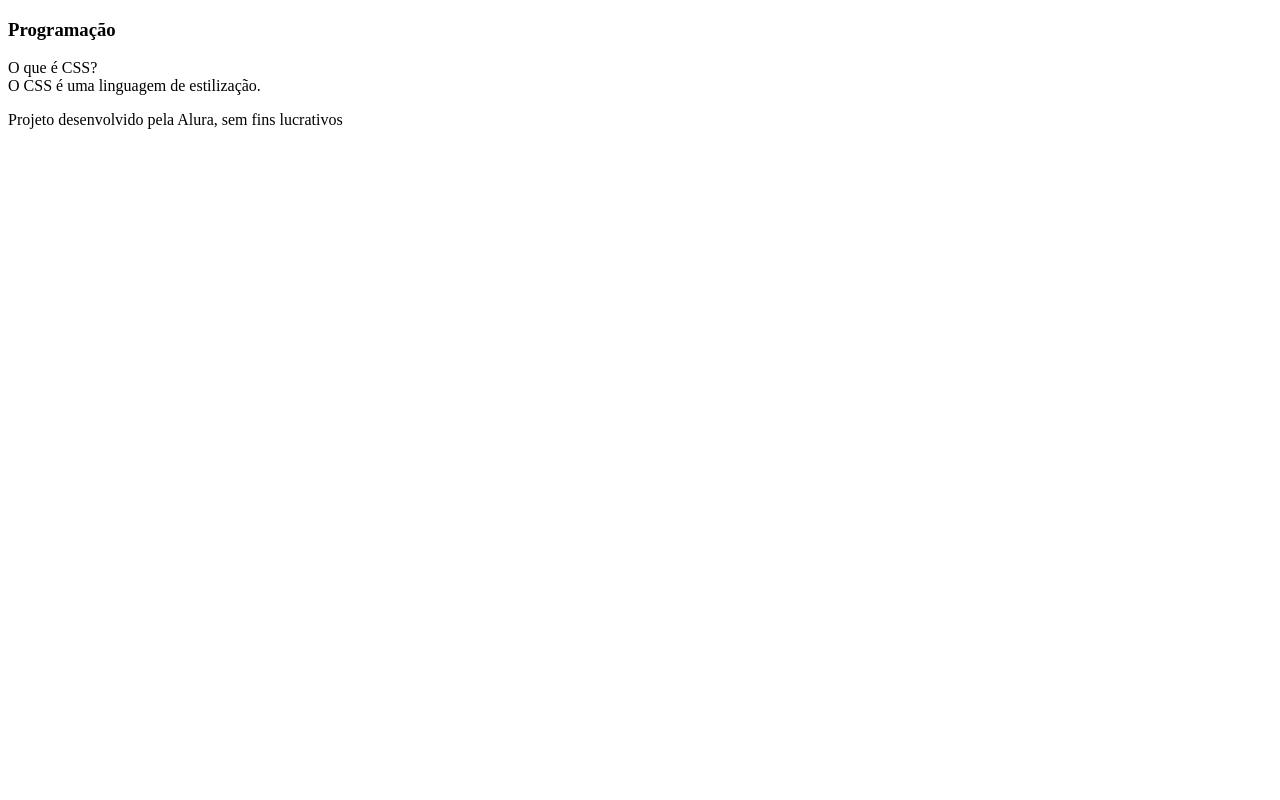
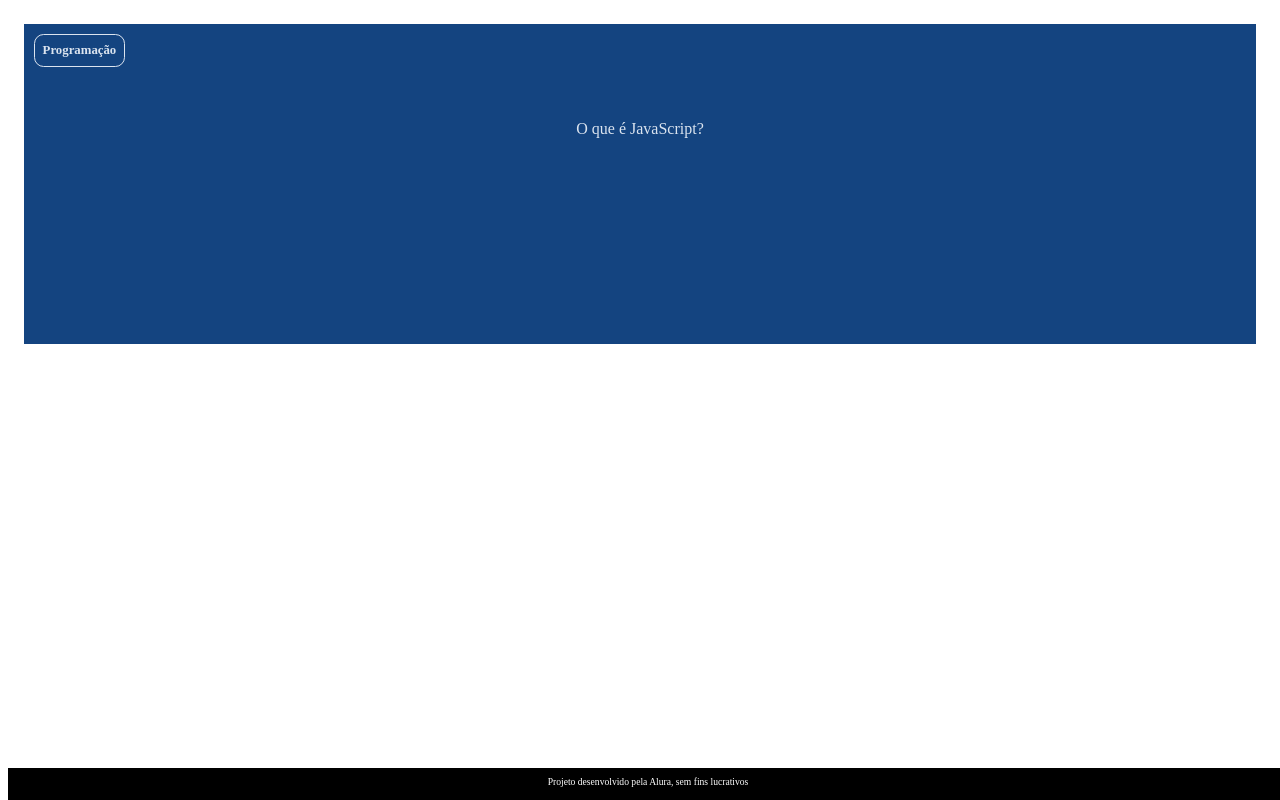
Before and after one commit to vitinhoxp/victor-2D, a plain HTML site: page index.html in a window 1280 px wide. Drawn offline with Linux system fonts and the light colour scheme.

Commit message:
Add files via upload

```diff
--- a/index.html
+++ b/index.html
@@ -4,18 +4,19 @@
     <meta charset="UTF-8">
     <meta name="viewport" content="width=device-width, initial-scale=1.0">
     <title>flashcard</title>
+    <link rel="stylesheet" href="style.css">
 </head>
 <body>
     <main>
-<section id=”container”>
-         <article class=”cartao”>
-             <div class=”cartao__conteudo”>
+<section id="container">
+         <article class="cartao">
+             <div class="cartao__conteudo">
                  <h3>Programação</h3>
-                 <div class=”cartao__conteudo__pergunta”>
-                  O que é CSS?
-                 </div>
-                 <div class=”cartao__conteudo__resposta”>
-                  O CSS é uma linguagem de estilização.
+                 <div class="cartao__conteudo__pergunta">
+                    <p>O que é JavaScript?</p>
+                  </div>
+                  <div class="cartao__conteudo__resposta">
+                    <p>O JavaScript é uma linguagem de programação</p>
                  </div>
              </div>
          </article>
--- a/style.css
+++ b/style.css
@@ -0,0 +1,74 @@
+:root {
+    --text-color: #DBE4EF;
+    --card-front-color: #144480;
+    --card-back-color: #00F4BF;}
+body {
+    background:url(‘img/bg-desktop.webp’);
+    font-family: Bai Jamjuree;
+    }
+            footer {
+                background-color: black;
+                color: white;
+                position: fixed;
+                bottom: 0;
+                width: 100%;
+                height: 2rem;
+                }
+                footer p {
+                    text-align: center;
+                    font-size: 0.6rem;
+                    margin-top: 0.5rem;
+                    }
+                        #container {
+                            display: flex;
+                            }
+                                .cartao {
+                                    margin: 1rem 1rem;
+                                    background-color: aqua;
+                                    height: 20rem;
+                                    flex-grow: 1;
+                                    flex-basis: calc(33% - 6rem);
+                                    }
+                                    .cartao__conteudo {
+                                        background-color: var(--card-front-color);
+                                        text-align: center;
+                                        height: 100%;
+                                        transform-style: preserve-3d;
+                                        transition: transform 300ms ease-in-out;
+                                        }
+                                        .cartao__conteudo h3 {
+                                            color: var(--text-color);
+                                            border: 1px solid var(--text-color);
+                                            padding: 0.5rem;
+                                            position: absolute;
+                                            margin: 0.6rem;
+                                            border-radius: 0.6rem;
+                                            font-size: 1vw;
+                                            backface-visibility: hidden;
+                                            }
+                                            .cartao__conteudo__pergunta p {
+                                                color: var(--text-color);
+                                                font-weight: 500;
+                                                }
+                                                .cartao__conteudo__resposta p {
+                                                    color: var(--card-back-color);
+                                                    font-weight: 700;
+                                                    }
+                                                    .cartao:hover .cartao__conteudo {
+                                                        transform: rotateY(180deg);
+                                                    }
+                                                    .cartao__conteudo__pergunta,
+                                                    .cartao__conteudo__resposta {
+                                                    backface-visibility: hidden;
+                                                    position: absolute;
+                                                    height: 100%;
+                                                    width: 100%;
+                                                    }
+                                                    .cartao__conteudo__resposta {
+                                                        transform: rotateY(180deg)
+                                                        }
+                                                        .cartao__conteudo p {
+                                                            margin-top: 1rem;
+                                                            padding: 2rem;
+                                                            margin-top: 4rem;
+                                                            }
```
